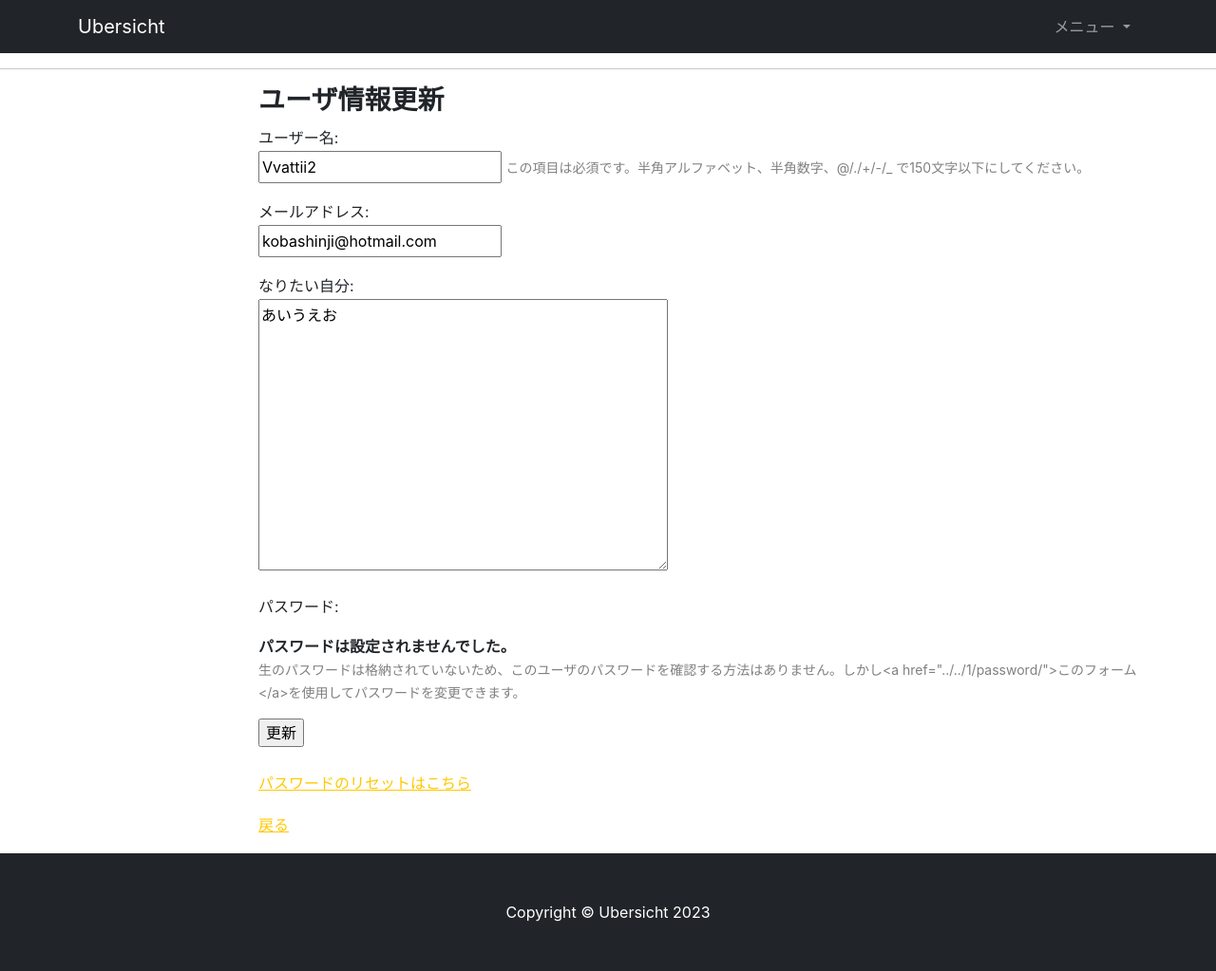
After one commit to ICDCyborg/ubersicht, a Django app: page /user_change/1/ in a window 1280 px wide. The commit adds this page. Shown: the whole page at 95% size. Run offline with Django 4.2, Linux system fonts and the light colour scheme; a user stored in the database is signed in; some libraries are stand-ins or nearby versions.

Commit message:
feat: user_config.html

```diff
--- a/accounts/forms.py
+++ b/accounts/forms.py
@@ -1,7 +1,9 @@
 # UserCreationFormのインポート
-from django.contrib.auth.forms import UserCreationForm
+from django.contrib.auth.forms import UserCreationForm, UserChangeForm
 # models.pyで定義したCustomUserモデルをインポート
 from .models import CustomUser
+
+from django.forms import ModelForm
 
 class CustomUserCreationForm(UserCreationForm):
     '''
@@ -17,3 +19,25 @@ class CustomUserCreationForm(UserCreationForm):
         '''
         model = CustomUser
         fields = ('username', 'email', 'password1', 'password2', 'dream')
+
+class CustomUserChangeForm(UserChangeForm):
+    '''
+    UserChangeFormを継承したカスタムフォーム
+    '''
+    class Meta:
+        '''
+        UserChangeFormのメタクラス
+
+        Attributes:
+            model: 連携するモデル
+            fields: 入力するフィールド
+        '''
+        model = CustomUser
+        fields = ('username', 'email', 'dream')
+
+    def update(self, user):
+        '''ユーザ情報の更新'''
+        user.username = self.cleaned_data['username']
+        user.email = self.cleaned_data['email']
+        user.dream = self.cleaned_data['dream']
+        user.save()
--- a/accounts/templates/login.html
+++ b/accounts/templates/login.html
@@ -99,7 +99,7 @@
       <form method="post">
         {% csrf_token %}
         <img src={% static 'img/bootstrap-logo.svg' %} alt="" width="72" heigh="57" class="mb-4">
-        <h1 class="h3 mb-3 fw-normal">Please sign in</h1>
+        <h1 class="h3 mb-3 fw-normal">ログインしてください</h1>
         <label for="Username" class="visually-hidden">User name</label>
         <input type="text" name="username" id="id_username" maxlength="150"
           autocapitalize="none" autocomplete="username" placeholder="ユーザー名"
@@ -109,7 +109,7 @@
           class="form-control" placeholder="パスワード" required autofocus>
         <input type="submit" value="ログイン" class="w-100 btn btn-lg btn-primary">
         <br><br>
-        {% comment %} <p><a href="{% url 'password_reset' %}">パスワードを忘れましたか？</a></p> {% endcomment %}
+        <p><a href="{% url 'password_reset' %}">パスワードを忘れましたか？</a></p>
         <input type="hidden" name="next" value="{% url 'todo:index' %}">
       </form>
     </main>
--- a/accounts/templates/password_reset.html
+++ b/accounts/templates/password_reset.html
@@ -14,7 +14,7 @@
                     <input type="submit" value="メールを送信"><br>
                 </form>
                 <br>
-                <a href="{% url 'photo:index' %}">Photo Gallery</a>
+                <a href="{% url 'todo:index' %}">Photo Gallery</a>
                 <hr>
             </div>
         </div>
--- a/accounts/templates/password_reset_done.html
+++ b/accounts/templates/password_reset_done.html
@@ -15,14 +15,14 @@
             margin-left: 70px;
         }
     </style>
-    <title>Document</title>
+    <title>Ubersicht - パスワードリセット</title>
 </head>
 <body>
     <div class="pad">
         <h2>パスワードがリセットされました。</h2>
         <p>パスワードがリセットされました。新しいパスワードでログインしてください。</p>
         <br>
-        <a href="{% url 'photo:index'  %}">Photo Gallery Top</a>
+        <a href="{% url 'todo:index'  %}">Ubersicht</a>
     </div>
 </body>
 </html>
--- a/accounts/templates/password_reset_sent.html
+++ b/accounts/templates/password_reset_sent.html
@@ -1,5 +1,5 @@
 {% extends 'base.html' %}
-{% block title %}Send Password reset{% endblock title %}
+{% block title %}Ubersicht - パスワードリセットメール送信完了{% endblock title %}
 {% block content %}
     <hr>
     <div class="container">
@@ -8,7 +8,7 @@
                 <h5>パスワードのリセット手順をメールで送信しました。</h5>
                 <br>
                 <h6>メールが届かない場合は迷惑メール設定を確認してください。</h6>
-                <br><a href="{% url 'photo:index'  %}">Photo Gallery</a>
+                <br><a href="{% url 'todo:index' %}">Ubersicht</a>
             </div>
         </div>
     </div>
--- /dev/null
+++ b/accounts/templates/user_config.html
@@ -0,0 +1,32 @@
+{% extends 'base.html' %}
+{% block title %}Ubersicht - ユーザ情報更新{% endblock title %}
+
+{% block content %}
+    <hr>
+    <div class="container">
+        <div class="row">
+            <div class="col offset-2">
+                <h3>ユーザ情報更新</h3>
+                <form action="" method="post">
+                    {% csrf_token %}
+                    {% for field in form %}
+                        <p>
+                            {{ field.label_tag }} <br>
+                            {{field}}
+                            {% if field.help_text %}
+                            <small style='color: grey;'>{{field.help_text}}</small>
+                            {% endif %}
+                            {% for error in field.errors %}
+                                <p style='color: red;'>{{ error }}</p>
+                            {% endfor %}
+                        </p>
+                    {% endfor %}
+                    <input type="submit" value="更新">
+                </form>
+                <br>
+                <p><a href="{% url 'password_reset' %}">パスワードのリセットはこちら</a></p>
+                <p><a href="{% url 'todo:index' %}">戻る</a></p>
+            </div>
+        </div>
+    </div>
+{% endblock content %}
--- a/accounts/urls.py
+++ b/accounts/urls.py
@@ -13,4 +13,5 @@ urlpatterns = [
     path('login/', auth_views.LoginView.as_view(template_name='login.html'), name='login'),
     # ログアウト
     path('logout/', auth_views.LogoutView.as_view(template_name='logout.html'), name='logout'),
+    path('user_change/<int:pk>/', views.UserChangeView.as_view(), name='user_change'),
 ]
--- a/accounts/views.py
+++ b/accounts/views.py
@@ -1,6 +1,12 @@
-from django.views.generic import CreateView, TemplateView
-from .forms import CustomUserCreationForm
+from typing import Any, Dict
+from django.views.generic import CreateView, TemplateView \
+    , UpdateView
+from .forms import CustomUserCreationForm, CustomUserChangeForm
+from .models import CustomUser
 from django.urls import reverse_lazy
+from django.contrib.auth.models import User
+from django.utils.decorators import method_decorator
+from django.contrib.auth.decorators import login_required
 
 class SignUpView(CreateView):
     '''ユーザ登録ページのビュー'''
@@ -18,3 +24,25 @@ class SignUpView(CreateView):
 class SignUpSuccessView(TemplateView):
     '''ユーザ登録完了ページのビュー'''
     template_name = 'signup_success.html'
+
+
+# need login
+@method_decorator(login_required, name='dispatch')
+class UserChangeView(UpdateView):
+    '''ユーザ情報変更ページのビュー'''
+    model = CustomUser
+    form_class = CustomUserChangeForm
+    template_name = 'user_config.html'
+    success_url = reverse_lazy('accounts:user_change_done')
+
+    def form_valid(self, form):
+        form.update(user=self.request.user)
+        return super().form_valid(form)
+
+    def get_object(self, queryset=None):
+        user = self.request.user
+        if user.pk == self.kwargs['pk']:
+            return user
+        else:
+            from django.http import Http404
+            raise Http404('ユーザー情報への編集権限がありません。')
```
Also changed, not shown: db.sqlite3.
